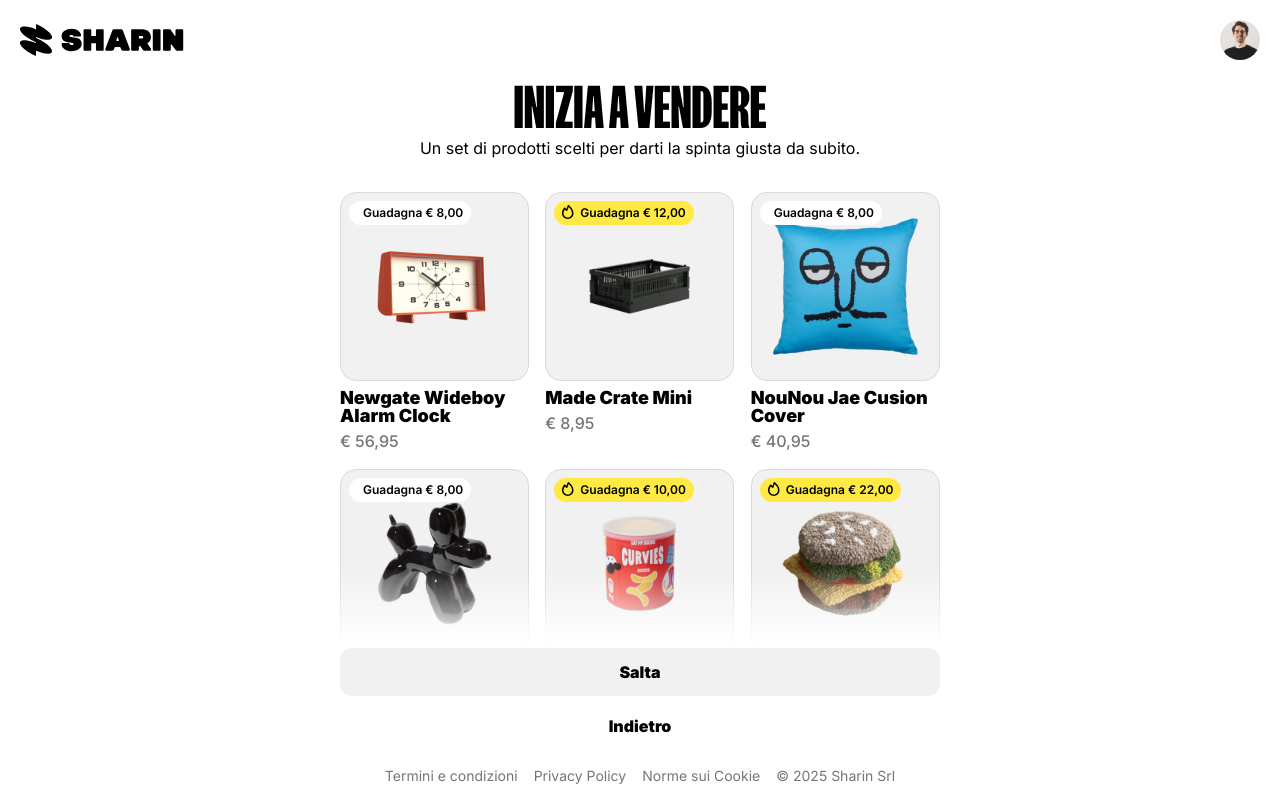
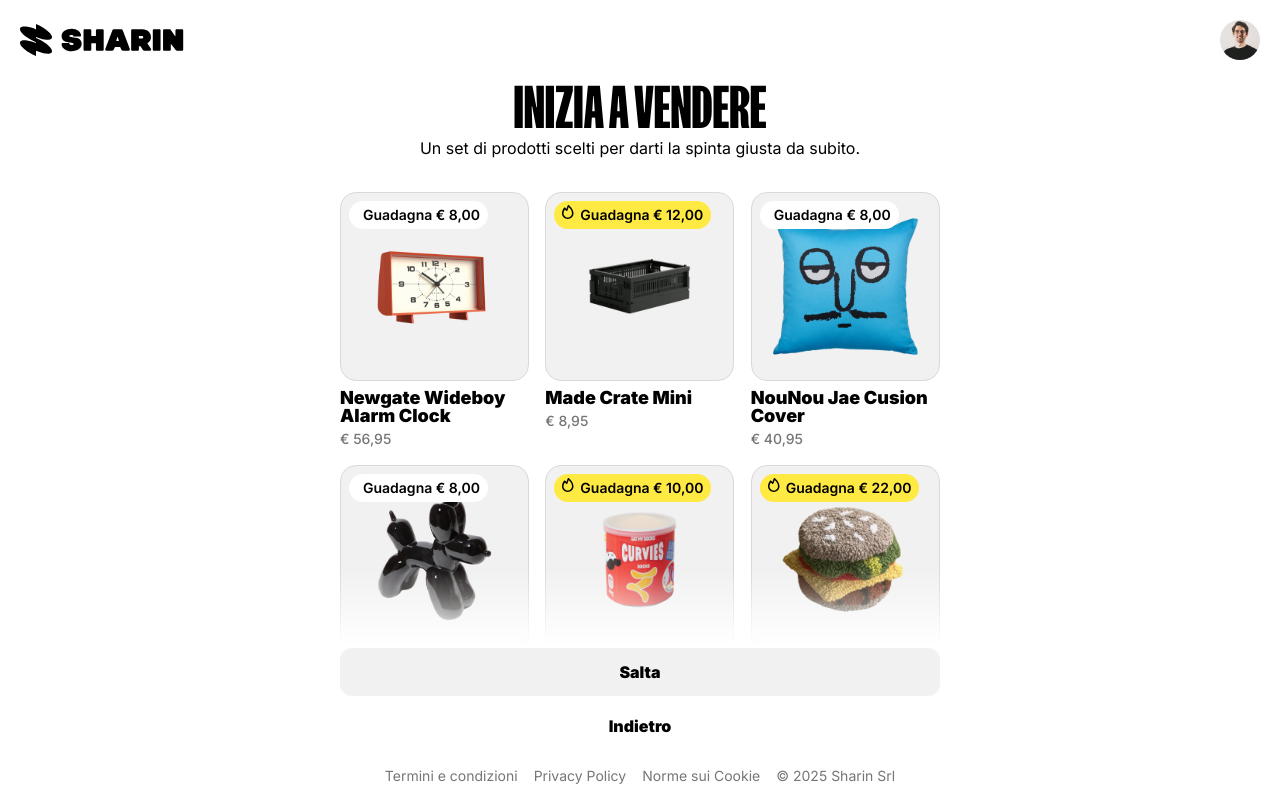
Before and after one commit to radialcode/Sharin-app, a Next.js app: page / in a window 1280 px wide. Built offline with nearby package versions, Linux system fonts and the light colour scheme.

Commit message:
reduce  card font size

```diff
--- a/components/CardContainer.tsx
+++ b/components/CardContainer.tsx
@@ -11,7 +11,7 @@
           <h2 className="text-[56px] max-lg:text-5xl max-md:text-4xl max-sm:text-3xl max-sm:pt-4 font-bold text-center leading-[100%] font-fk-screamer uppercase mb-0">
             Inizia a vendere
           </h2>
-          <p className=" text-center text-black mb-8 font-inter">
+          <p className=" text-center text-base text-black mb-8 font-inter">
             Un set di prodotti scelti per darti la spinta giusta da subito.
           </p>
           <div className="relative pb-5">
--- a/stories/ components/Card.tsx
+++ b/stories/ components/Card.tsx
@@ -22,7 +22,7 @@
   card,
   className = "rounded-lg flex flex-col max-sm:justify-center max-lg:items-center group",
   subCardClassName = "rounded-2xl border border-solid border-[#D9D9D9] max-w-[189px] size-[189px] max-sm:size-[unset] relative flex justify-center items-center bg-[#F1F1F1] group-hover:shadow-[0_4px_10px_rgba(0,0,0,0.15)] transition-shadow duration-300",
-  discountClassName = `absolute top-2 left-2 bg-white text-black flex gap-1.5 text-xs font-semibold px-2 py-1 rounded-full  ${Number(
+  discountClassName = `absolute top-2 left-2 bg-white text-black flex gap-1.5 text-sm font-semibold px-2 py-1 rounded-full  ${Number(
     card.discount
       .replace("Guadagna €", "")
       .replace(/\./g, "")
@@ -34,7 +34,7 @@
   }`,
   titleClassName = "text-lg font-black text-black mt-2 !mb-0 max-lg:text-center leading-[100%]",
   imgClassName = "w-full mx-auto object-center h-auto object-contain rounded-2xl",
-  priceClassName = "text-base font-medium text-[#767676] mt-1 ",
+  priceClassName = "text-sm font-medium text-[#767676] mt-1 ",
 }) => {
   return (
     <>
```
